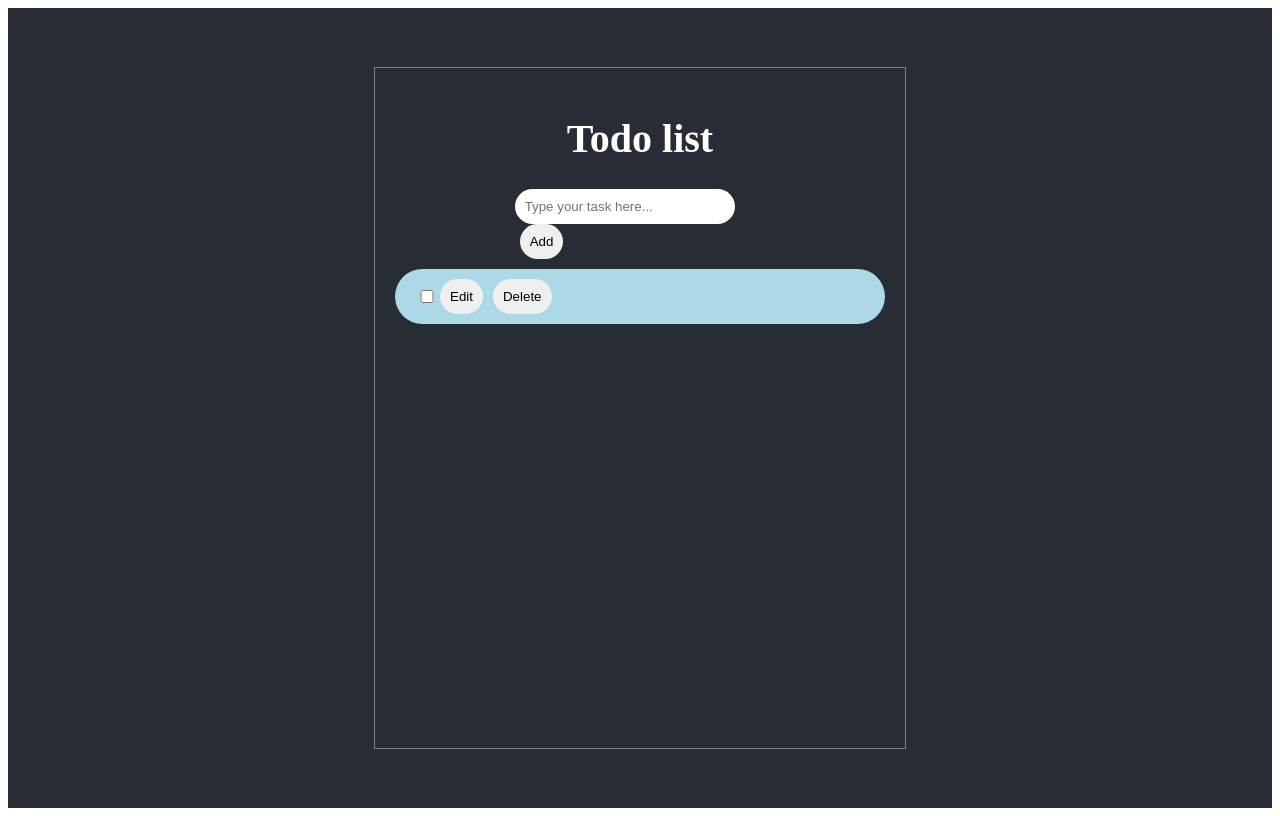
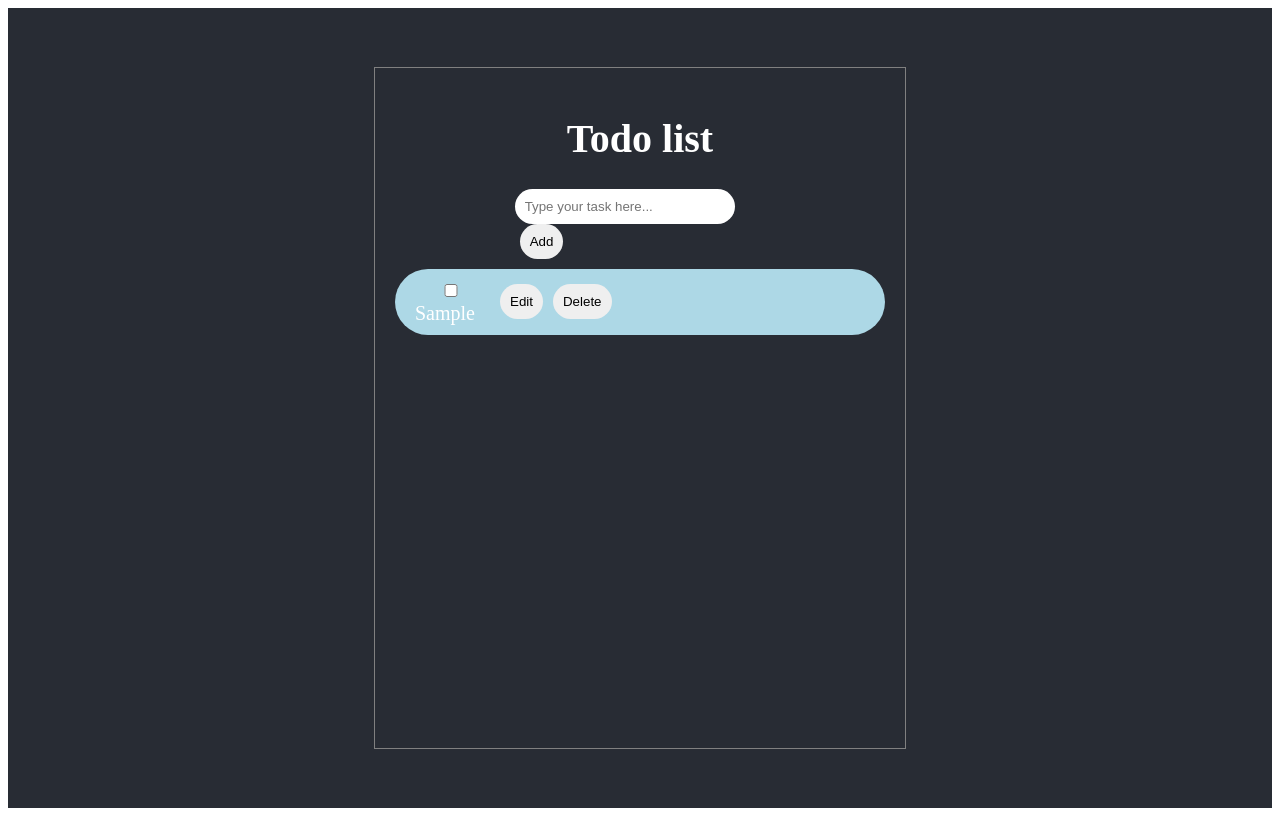
Before and after one commit to samriddhipuranik/todo_list-teknoBuilt, a React (Create React App) app: page / in a window 1280 px wide. Both pictures are taken after typing "Sample" into the empty fields and a click on the button "Add". Built offline with nearby package versions, Linux system fonts and the light colour scheme.

Commit message:
All components completed!

```diff
--- a/src/App.js
+++ b/src/App.js
@@ -66,12 +66,12 @@ const handleToggle = (id) => {
         Todo list
       </h1>
       <TodoForm
+      key={todo.id}
       handleSubmit = {handleSubmit}
       todo = {todo}
       editId = {editId}
       setTodo = {setTodo}/>
       <TodoList
-      key={todo.id}
       todos = {todos}
       handleEdit = {handleEdit}
       handleDelete = {handleDelete}
--- a/src/components/TodoForm.js
+++ b/src/components/TodoForm.js
@@ -1,10 +1,11 @@
 import React from 'react'
 
-const TodoForm = ({handleSubmit, todo, editId, setTodo}) => {
+const TodoForm = ({key, handleSubmit, todo, editId, setTodo}) => {
   return (
     <div>
     <form className='todoForm' onSubmit={handleSubmit}>
     <input onChange = {(e) => setTodo(e.target.value)}
+    key={key}
     value={todo}
     type='text'
     placeholder='Type your task here...' />
--- a/src/components/TodoItem.js
+++ b/src/components/TodoItem.js
@@ -1,21 +1,22 @@
 import React from 'react';
 
-const TodoItem = ({ todo, handleEdit, handleDelete, handleToggle }) => {
-  const { id, todoText, completed } = todo;
+const TodoItem = ({todos, handleDelete, handleEdit, handleToggle}) => {
 
   return (
-    <li className={`singleTodo ${completed ? 'completed' : ''}`} key={id}>
+    todos.map((t) => (
+        <li className={`singleTodo ${t.completed ? "completed" : ""}`} key={t.id}>
           <label>
             <input
               type="checkbox"
-          checked={completed}
-          onChange={() => handleToggle(id)}
+              checked={t.completed}
+              onChange={() => handleToggle(t.id)} // Handle toggle here
             />
-        <span className='todoText'>{todoText}</span>
+            <span className="todoText">{t.todo}</span>
           </label>
-      <button onClick={() => handleEdit(id)}>Edit</button>
-      <button onClick={() => handleDelete(id)}>Delete</button>
+          <button onClick={() => handleEdit(t.id)}>Edit</button>
+          <button onClick={() => handleDelete(t.id)}>Delete</button>
         </li>
+      ))
   );
 };
 
--- a/src/components/TodoList.js
+++ b/src/components/TodoList.js
@@ -1,23 +1,16 @@
-import React from 'react';
-import TodoItem from './TodoItem';
+import React from "react";
+import TodoItem from "./TodoItem";
 
-const TodoList = ({ key,todos, handleEdit, handleDelete, handleToggle }) => {
+const TodoList = ({ todos, handleDelete, handleEdit, handleToggle }) => {
   return (
-    <div>
-      <ul className='allTodos'>
-
-        {/* Map over todos and create a TodoItem component for each item */}
-        {todos.map((todo) => (
-          <TodoItem
-            key={key}
-            todo={todo}
-            handleEdit={handleEdit}
-            handleDelete={handleDelete}
-            handleToggle={handleToggle}
-          />
-        ))}
-      </ul>
-    </div>
+    <ul className="allTodos">
+        <TodoItem
+        todos={todos}
+        handleDelete={handleDelete}
+        handleEdit={handleEdit}
+        handleToggle={handleToggle}
+        />
+    </ul>
   );
 };
 
```
Lines whose indentation alone changed are shown as unchanged.
